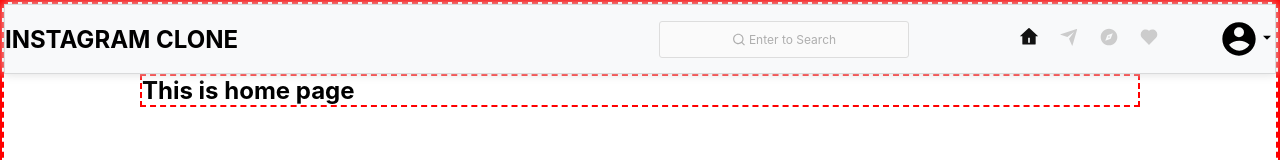
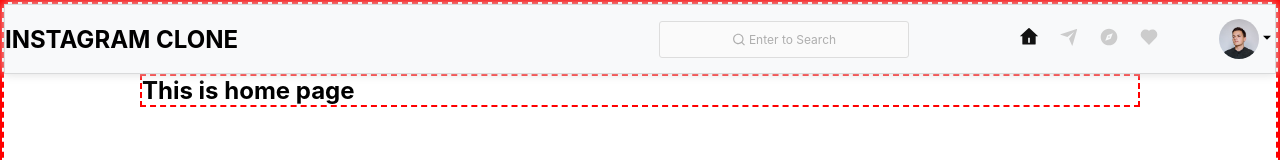
Before and after one commit to TimothyAttah/Instagram-clone-with-reactjs, a React (Create React App) app in the folder client/: page / in a window 1280 px wide. Shown: the top 160 px of the page. Built offline with nearby package versions, Linux system fonts and the light colour scheme.

Commit message:
Did some clean up in header feature

```diff
--- a/client/src/components/helper/Helper.jsx
+++ b/client/src/components/helper/Helper.jsx
@@ -1,4 +1,5 @@
 import Icons from '../icons/Icons';
+import { images } from '../images';
 
 export const navMenu = [
   {
@@ -21,11 +22,6 @@ export const navMenu = [
     path: '/favorite',
     icon: <Icons.FavoriteBold />,
   },
-  // {
-  //   label: 'Menu',
-  //   path: '/menu',
-  //   icon: <Icons.UserMenu />,
-  // },
 ];
 
 export const dummyUser = [
@@ -38,7 +34,7 @@ export const dummyUser = [
   {
     id: 2,
     name: 'user02',
-    avatar: '',
+    avatar: images.Alex,
     fullName: 'John doe',
   },
   {
--- /dev/null
+++ b/client/src/components/images.js
@@ -0,0 +1,5 @@
+import Alex from '../uploads/1644917039780_photo-3.jpeg';
+
+export const images = {
+  Alex,
+};
--- a/client/src/components/modal/ProfileModal.jsx
+++ b/client/src/components/modal/ProfileModal.jsx
@@ -1,6 +1,7 @@
 import React from 'react';
 import { useState } from 'react';
 import Icons from '../icons/Icons';
+import { images } from '../images';
 import { StyledAvatar } from '../styles/avatar';
 import {
   StyledProfileMenuHandle,
@@ -24,7 +25,7 @@ const ProfileModal = () => {
     <StyledProfileContainer>
       <StyledProfileMenuHandle onClick={() => setOpenMenu(!openMenu)}>
         <StyledAvatar small>
-          <Icons.UserMenu />
+          <img src={images.Alex} alt='' />
         </StyledAvatar>
         <span>
           <Icons.ArrowDown />
@@ -48,3 +49,4 @@ const ProfileModal = () => {
 };
 
 export default ProfileModal;
+<Icons.UserMenu />;
--- a/client/src/components/styles/avatar.js
+++ b/client/src/components/styles/avatar.js
@@ -11,6 +11,10 @@ export const StyledAvatar = styled.div`
   user-select: none;
   border-radius: 50%;
   justify-content: center;
+
+  img {
+    width: 100%;
+  }
 
   ${(props) =>
     props.big &&
```
Also changed, not shown: client/public/uploads/1644917039780_photo-3.jpeg (added), client/src/uploads/1644917039780_photo-3.jpeg (added).
